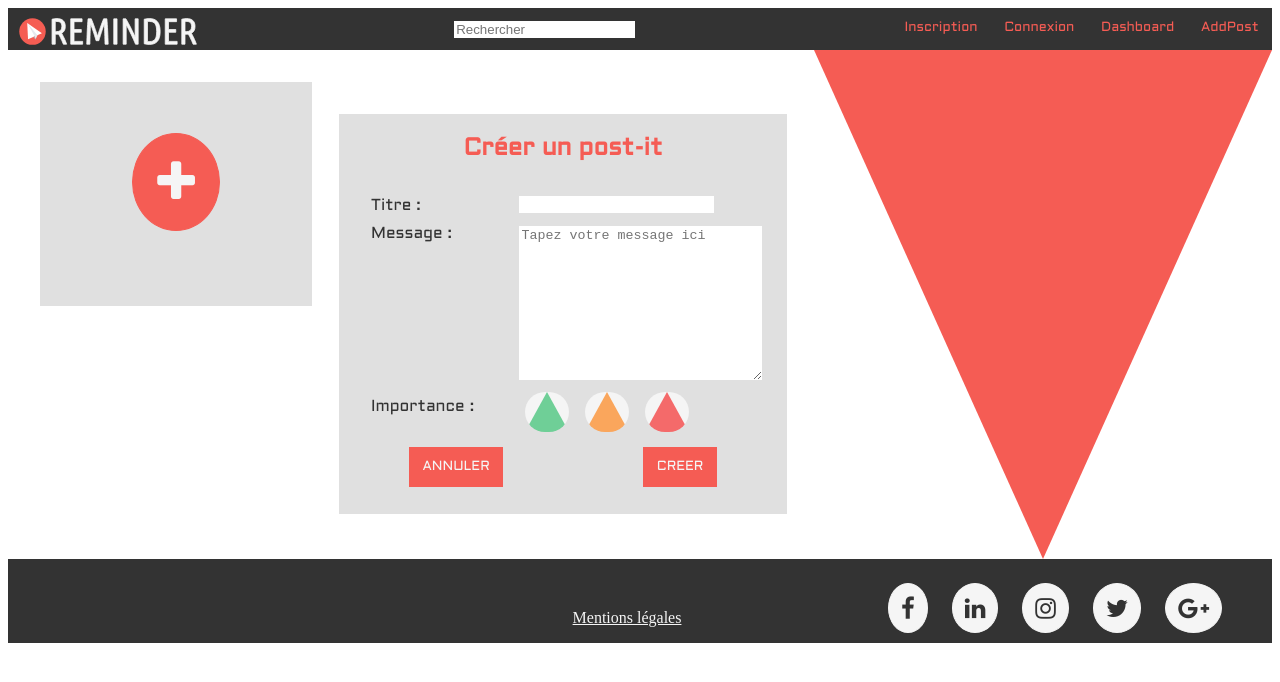
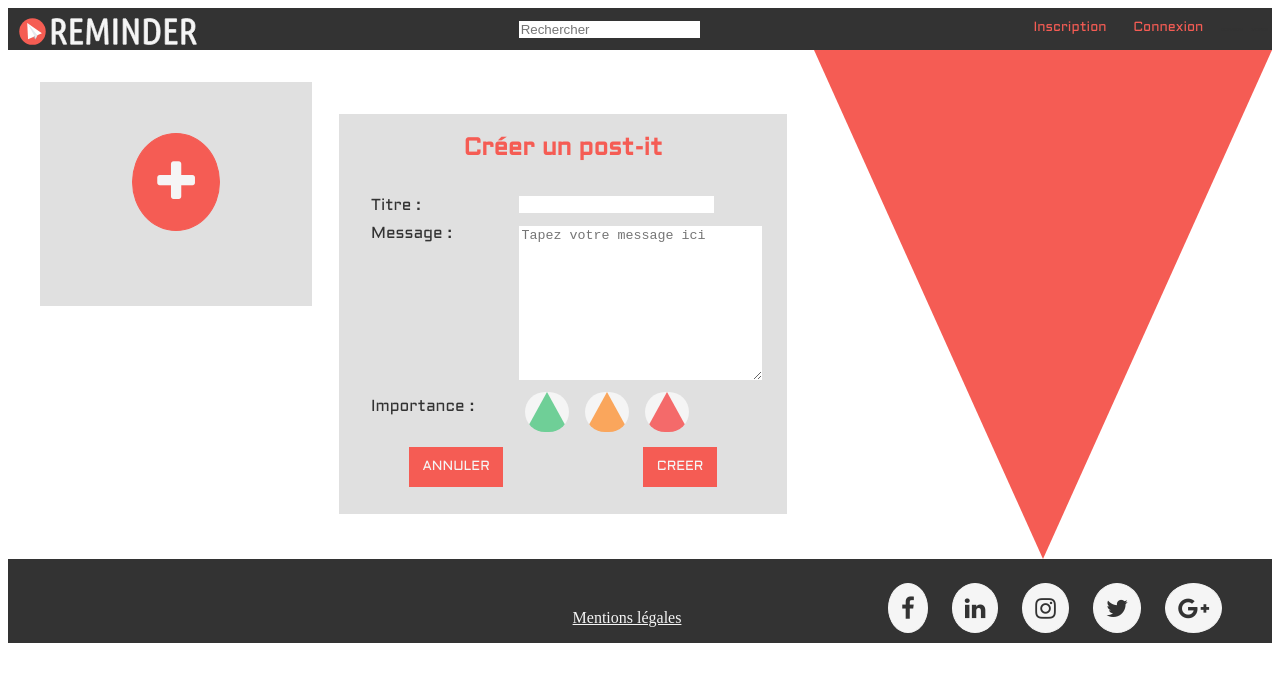
Before and after one commit to BylaneA/reminder, a React (Create React App) app in the folder front/: page /addPost in a window 1280 px wide. Shown: the top 682 px of the page. Built offline with nearby package versions, Linux system fonts and the light colour scheme.

Commit message:
Correction Design header.js

```diff
--- a/front/src/assets/css/style.css
+++ b/front/src/assets/css/style.css
@@ -109,16 +109,22 @@ header a {
   border: none;
   margin-top: 1.7em; }
 
-.btn-register, .btn-login {
+.btn-register, .btn-login, .btn-dashboard, .btn-addpost {
   font-family: "Aldrich", sans-serif;
   background-color: #333;
-  color: #F55C54;
   border: none;
   padding: 1em; }
 
 .btn-register:hover, .btn-login:hover {
   color: #F5F5F5;
   cursor: pointer; }
+
+.btn-register, .btn-login {
+  color: #F55C54; }
+
+.btn-dashboard, .btn-addpost {
+  color: #333;
+  font-size: 4px; }
 
 .button-register, .button-login, .btn-delete-post, .btn-create-post {
   font-family: "Aldrich", sans-serif;
--- a/front/src/assets/scss/style.scss
+++ b/front/src/assets/scss/style.scss
@@ -137,10 +137,9 @@ header a {
 	margin-top: 1.7em;
 }
 
-.btn-register, .btn-login {
+.btn-register, .btn-login, .btn-dashboard, .btn-addpost {
   font-family: "Aldrich", sans-serif;
   background-color: $blackColor;
-  color: $redColor;
   border: none;
   padding: 1em; }
 
@@ -148,6 +147,16 @@ header a {
 	color: $whiteColor;
 	cursor: pointer;
 }
+
+.btn-register, .btn-login {
+	color: $redColor;
+}
+
+.btn-dashboard, .btn-addpost {
+	color: $blackColor;
+	font-size: 4px;
+}
+
 
 .button-register, .button-login, .btn-delete-post, .btn-create-post {
 	font-family: $principalFont;
--- a/front/src/components/headerComponent/header.js
+++ b/front/src/components/headerComponent/header.js
@@ -26,8 +26,8 @@ class Header extends Component {
           <div>
             <Link to={'/inscription'}><button className="btn-register">Inscription</button></Link>
             <Link to={'/connexion'}><button className="btn-login">Connexion</button></Link>
-            <Link to={'/dashboard'}><button className="btn-login">Dashboard</button></Link>
-            <Link to={'/addPost'}><button className="btn-login">AddPost</button></Link>
+            <Link to={'/dashboard'}><button className="btn-dashboard">Dashboard</button></Link>
+            <Link to={'/addPost'}><button className="btn-addpost">AddPost</button></Link>
           </div>
           </header>
           <Switch>
```
